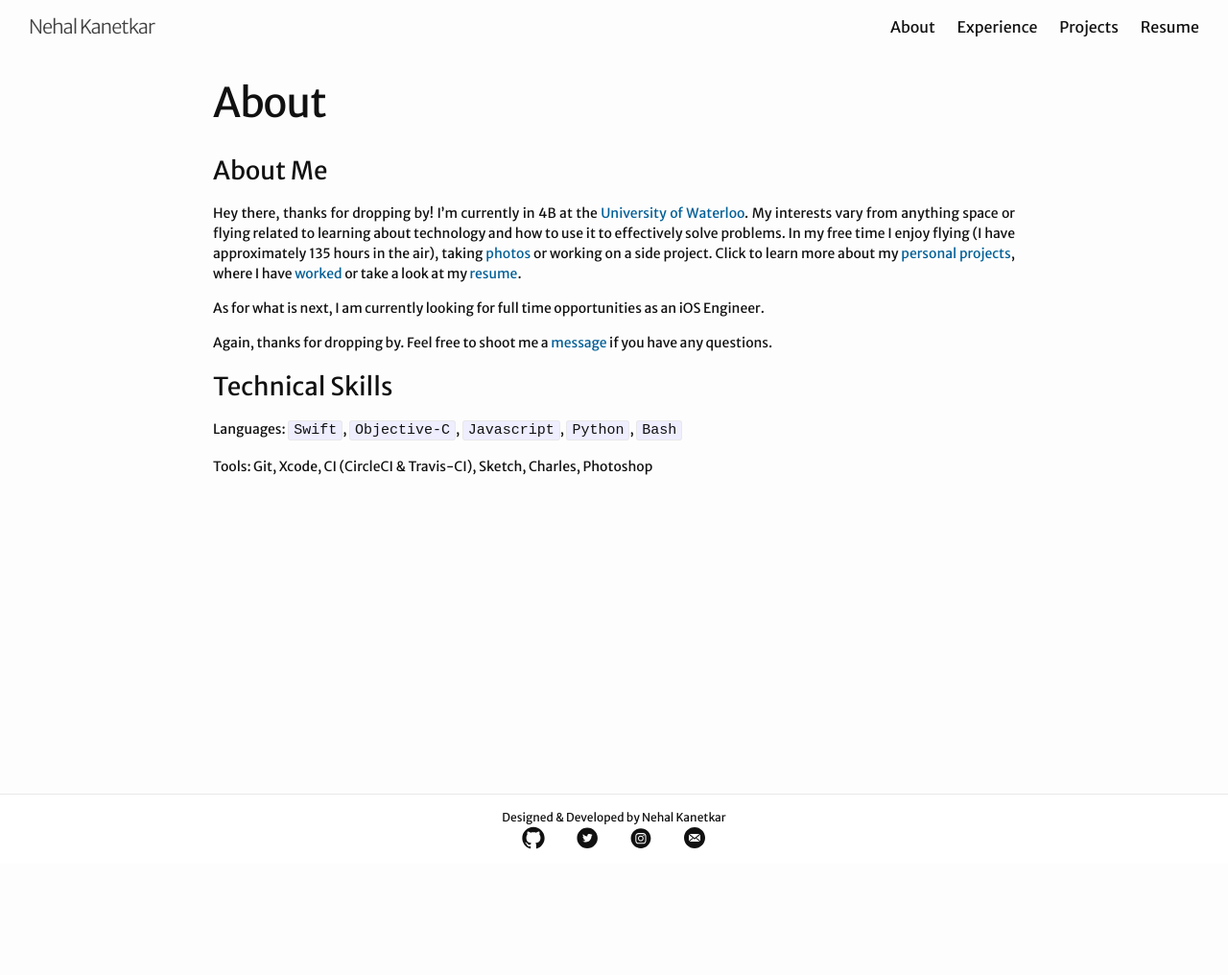
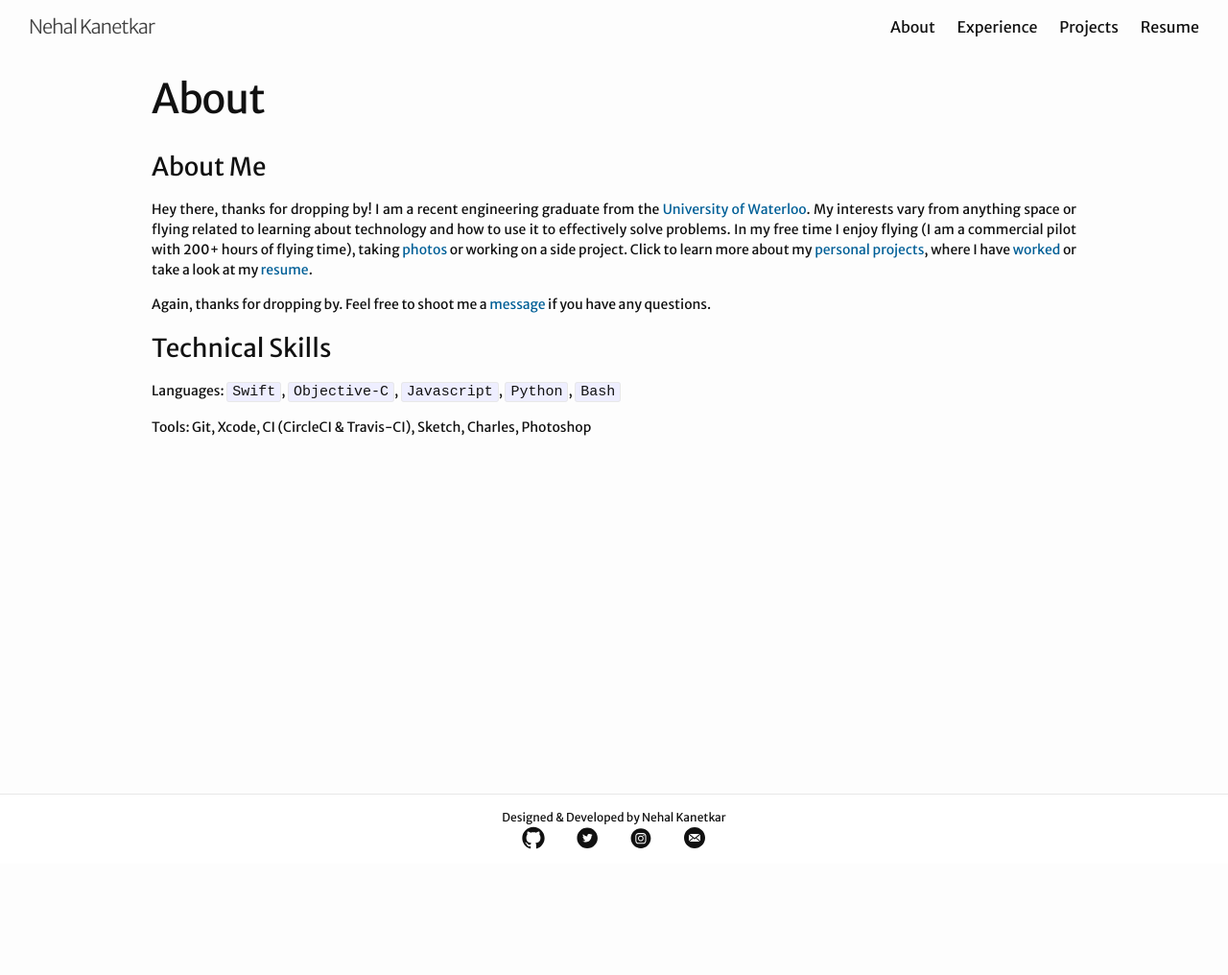
Before and after one commit to nkanetka/nkanetka.github.io, a Jekyll site: the page built from about.md, in a window 1280 px wide. Shown: the whole page at 96% size. Built offline with Jekyll 4.4.1, drawn with Linux system fonts in a browser that asks for light colours; after the commit the page ends 900 px from its top, so only the background shows below that.

Commit message:
Update layout and resume

```diff
--- a/_layouts/home.html
+++ b/_layouts/home.html
@@ -6,7 +6,7 @@
 
   <h1 class="home-heading">Nehal Kanetkar</h1>
   <h2 class="home-caption">Pilot. Developer. Aspiring Engineer</h2>
-  <div class="image-div"></div>
+  <!-- <div class="image-div"></div> -->
 
   {{ content }}
 
--- a/_sass/minima/_layout.scss
+++ b/_sass/minima/_layout.scss
@@ -113,7 +113,7 @@
 }
 
 .footer-heading {
-  font-size: 18px;
+  font-size: 24px;
   margin-bottom: $spacing-unit / 2;
 }
 
@@ -180,11 +180,11 @@
  * Page content
  */
 .page-content {
-  min-height: 100%;
-  width: 70%;
+  // min-height: 100%0;
+  // width: 70%;
   margin: 0 auto;
   text-align: justify-all;
-  padding: $spacing-unit 0;
+  padding: 2% 10%;
   position: relative;
   margin-bottom: 100px;
 
@@ -247,13 +247,16 @@
 }
 
 .image-div {
-  width: 100%;
-  margin: 0 auto;
-  height: 500px;
-  background-image: url("DSC_0496.png");
-  background-size: contain;
-  background-repeat: no-repeat;
-  background-position: center center;
+  // width: 100%;
+  // margin: 0 auto;
+  // height: calc(45vh - 20px);
+  // min-height: 200px;
+  // max-height: 500px;
+  // position: absolute;
+  // background-image: url("DSC_0496.png");
+  // background-size: contain;
+  // background-repeat: no-repeat;
+  // background-position: center;
 }
 
 /**
--- a/about.md
+++ b/about.md
@@ -5,9 +5,7 @@
 ---
 ### About Me
 
-Hey there, thanks for dropping by! I'm currently in 4B at the [University of Waterloo][uw-syde]{:target="_blank"}. My interests vary from anything space or flying related to learning about technology and how to use it to effectively solve problems. In my free time I enjoy flying (I have approximately 135 hours in the air), taking [photos][instagram]{:target="_blank"} or working on a side project. Click to learn more about my [personal projects]({{ site.url }}/projects/), where I have [worked]({{ site.url }}/experience/) or take a look at my [resume]({{ site.url }}/assets/Resume-Nehal.pdf){:target="_blank"}.
-
-As for what is next, I am currently looking for full time opportunities as an iOS Engineer.
+Hey there, thanks for dropping by! I am a recent engineering graduate from the [University of Waterloo][uw-syde]{:target="_blank"}. My interests vary from anything space or flying related to learning about technology and how to use it to effectively solve problems. In my free time I enjoy flying (I am a commercial pilot with 200+ hours of flying time), taking [photos][instagram]{:target="_blank"} or working on a side project. Click to learn more about my [personal projects]({{ site.url }}/projects/), where I have [worked]({{ site.url }}/experience/) or take a look at my [resume]({{ site.url }}/assets/Resume-Nehal.pdf){:target="_blank"}.
 
 Again, thanks for dropping by. Feel free to shoot me a [message](mailto:{{site.email}}) if you have any questions.
 
```
Also changed, not shown: 1 other file.
